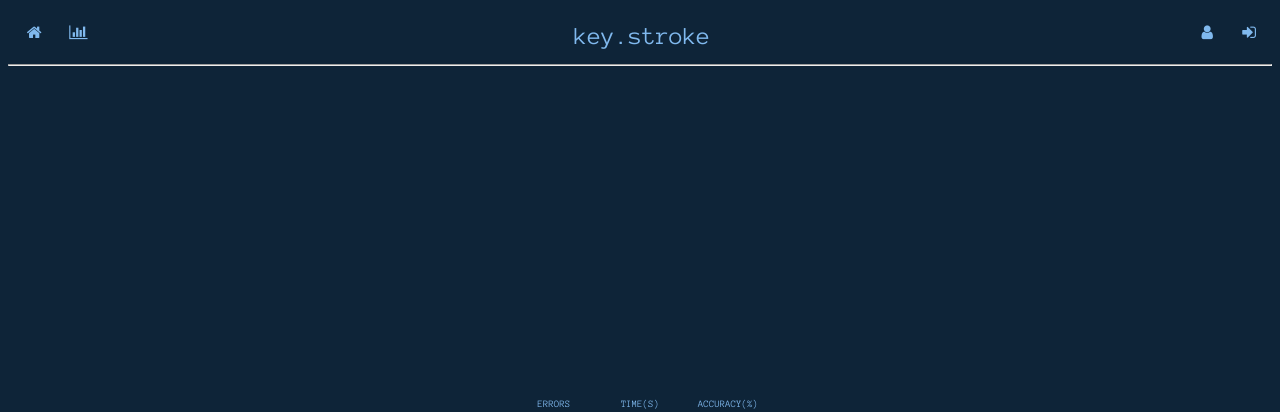
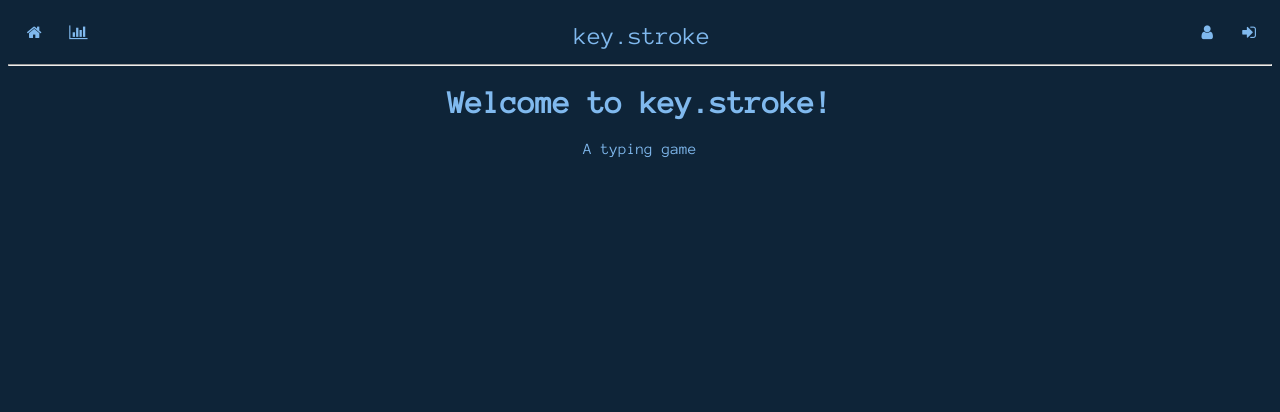
Before and after one commit to danieltobiastan/reimagined-octo-parakeet, a Flask app: page /home in a window 1280 px wide. Shown: the top 412 px of the page. Run offline with Flask 2, Linux system fonts and the light colour scheme.

Commit message:
fixed record score bug

```diff
--- a/app/templates/home.html
+++ b/app/templates/home.html
@@ -10,6 +10,14 @@
 {% endblock %}
 
 {% block content %}
+    {% if current_user.is_anonymous %}
+        <h1>Welcome to key.stroke!</h1>
+        <p>A typing game</p>
+    {% else %}
+        <p>Welcome back,</p>
+        <p id="username">{{ current_user.username }}</p>
+        <h3 hidden id="userid">{{ current_user.id }}</h3>
+    {% endif %}
     <body>
         <div class="container">
           <div class="border">
```
Also changed, not shown: app.db.
